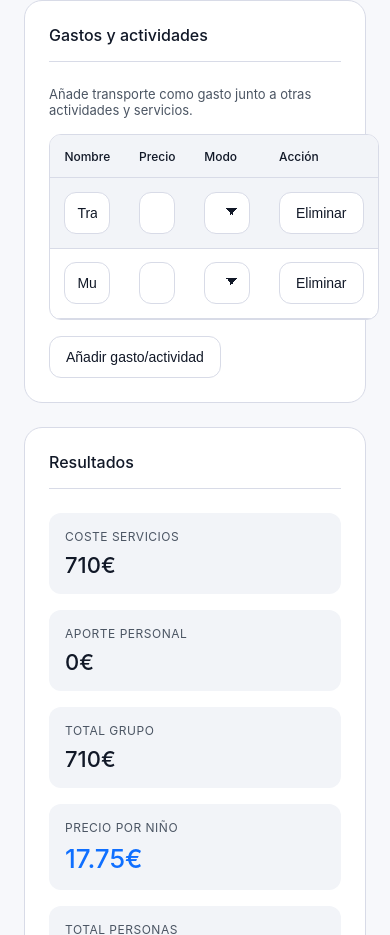
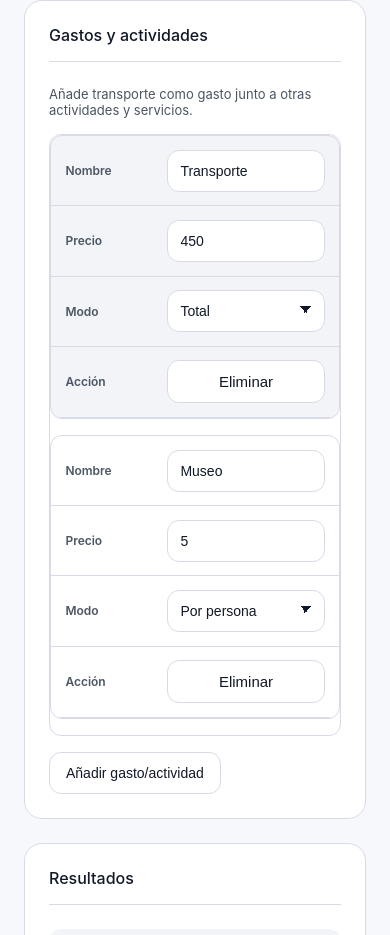
Before and after one commit to pardalaco/Juniors-Presupuestos, a plain HTML site: page calculadora_excursiones.html in a window 390 px wide. Shown: the part 1157-2092 px from the top of the page. Drawn offline with Linux system fonts and the light colour scheme.

Commit message:
fix: responsive excursiones gastos y actividades

```diff
--- a/styles.css
+++ b/styles.css
@@ -167,6 +167,65 @@
 
   .participant-pay-grid .payment-cell:empty {
     display: none;
+  }
+
+  .activity-list {
+    border: none;
+  }
+
+  .activity-list thead {
+    display: none;
+  }
+
+  .activity-list tbody,
+  .activity-list tr {
+    display: block;
+  }
+
+  .activity-list tr {
+    margin-bottom: 1rem;
+    border: 0.5px solid var(--color-border-tertiary);
+    border-radius: var(--border-radius-md);
+    background: var(--color-background-primary);
+    overflow: hidden;
+  }
+
+  .activity-list td {
+    display: grid;
+    grid-template-columns: 90px 1fr;
+    gap: 0.75rem;
+    padding: 0.85rem 0.9rem;
+    text-align: left;
+    border-bottom: none;
+  }
+
+  .activity-list td::before {
+    content: attr(data-label);
+    font-size: 12px;
+    font-weight: 600;
+    color: var(--color-text-secondary);
+    align-self: center;
+  }
+
+  .activity-list td:nth-of-type(1)::before {
+    content: "Nombre";
+  }
+  .activity-list td:nth-of-type(2)::before {
+    content: "Precio";
+  }
+  .activity-list td:nth-of-type(3)::before {
+    content: "Modo";
+  }
+  .activity-list td:nth-of-type(4)::before {
+    content: "Acción";
+  }
+
+  .activity-list input,
+  .activity-list select,
+  .activity-list button {
+    width: 100%;
+    min-width: 0;
+    font-size: 15px;
   }
 }
 
```
